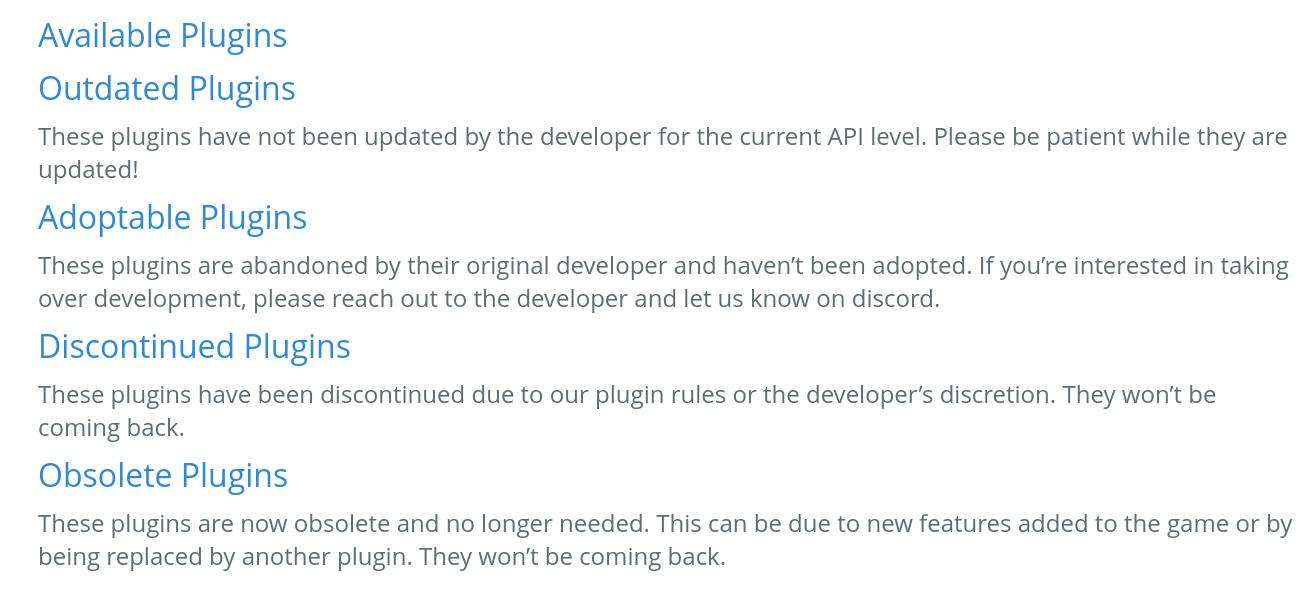
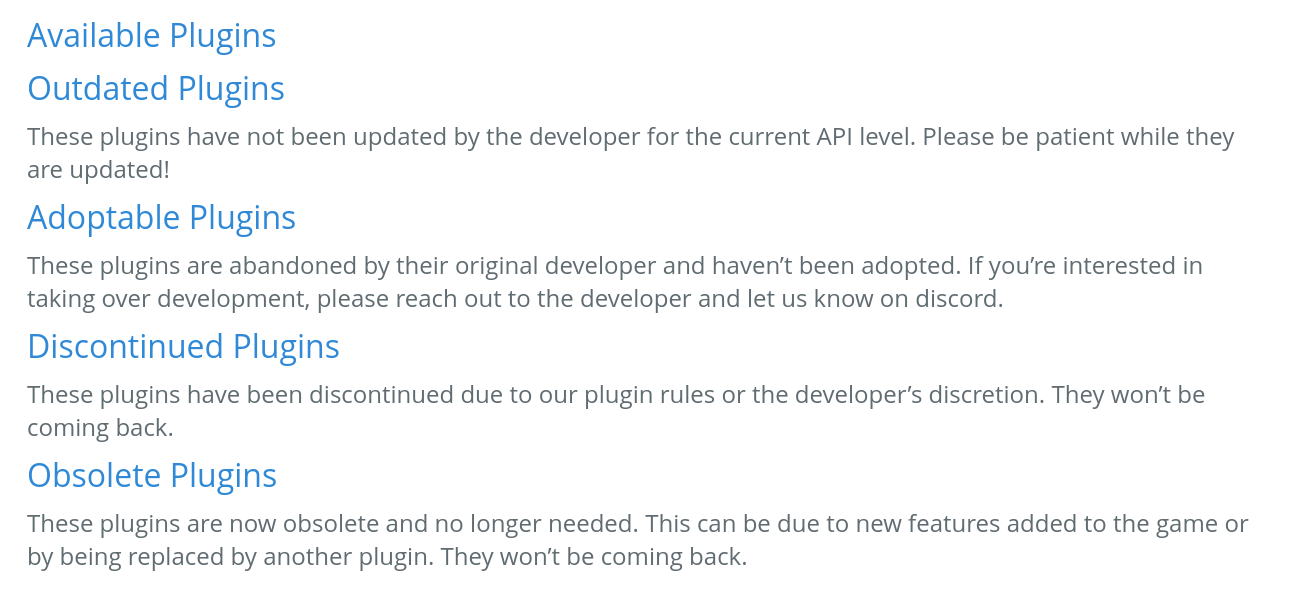
Before and after one commit to tommadness/Plugin-Browser, a plain HTML site: page index.html in a window 1280 px wide. Shown: the whole page, 1302 px wide, since content can reach past the window. Drawn offline with Linux system fonts and the light colour scheme.

Commit message:
Little bit nicer margins

```diff
--- a/style.css
+++ b/style.css
@@ -95,11 +95,10 @@ img.outdated {
 h1,
 h2 {
     color: #2f89d6;
-    width: 100%;
+    width: 97%;
     flex: none !important;
     font-weight: normal;
     margin: 5px;
-    margin-left: 30px;
 }
 
 h2 {
```
